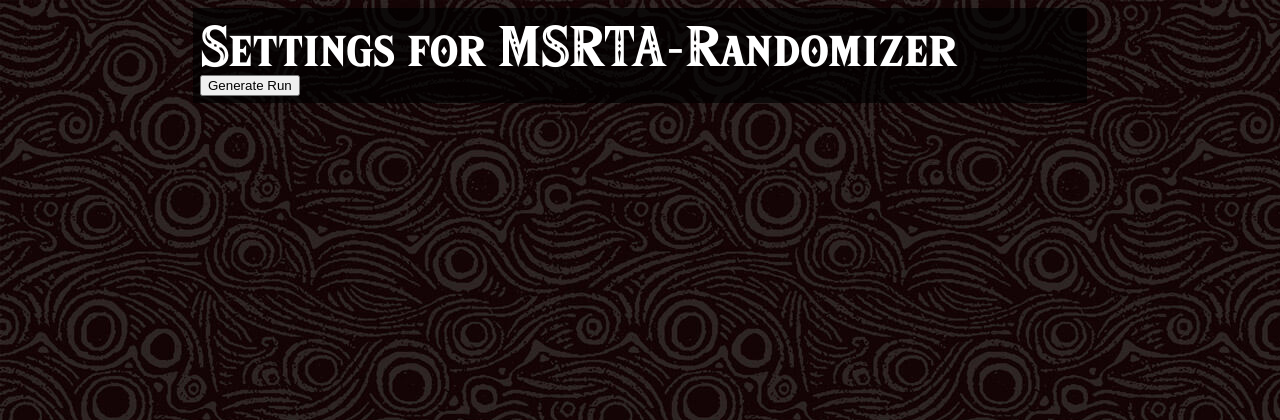
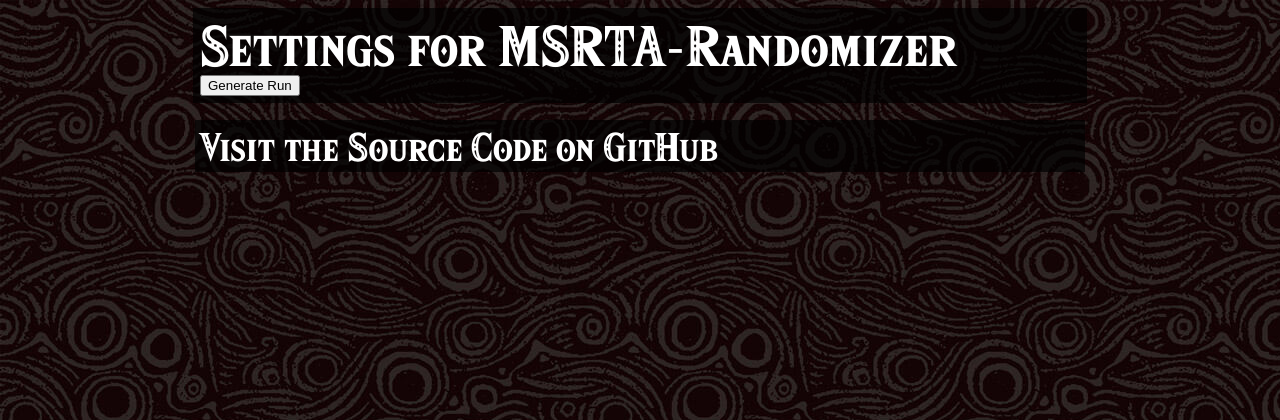
Before and after one commit to lepelog/botw-msrta-randomizer, a Django app: page /settings in a window 1280 px wide. Shown: the top 420 px of the page. Run offline with Django 3.2, Linux system fonts and the light colour scheme.

Commit message:
Added github note at the bottom

```diff
--- a/msrtarando/templates/run.html
+++ b/msrtarando/templates/run.html
@@ -53,6 +53,7 @@
 {% endfor %}
 </div>
 {% endfor %}
+<div id="endnote"><a href="http://www.github.com/lepelog/botw-msrta-randomizer">Visit the Source Code on GitHub</a></div>
 </div>
 </body>
 </html>
--- a/msrtarando/templates/settings.html
+++ b/msrtarando/templates/settings.html
@@ -35,5 +35,6 @@
 <input type="submit" value="Generate Run">
 </ul>
 </form>
+<div id="endnote"><a href="http://www.github.com/lepelog/botw-msrta-randomizer">Visit the Source Code on GitHub</a></div>
 </body>
 </html>
--- a/static/msrta.css
+++ b/static/msrta.css
@@ -113,6 +113,19 @@ fieldset {
     margin: 10px 0;
 }
 
+#endnote {
+    background: rgba(0,0,0,0.7);
+    max-width: 880px;
+    margin: auto;
+    margin-top:17px;
+    padding: 5px
+}
+
+#endnote a{
+    font-size: 35px;
+    font-family: Hylia Serif;
+}
+
 .color-black {
   background: rgba(0,0,0,0.7);
 }
```
